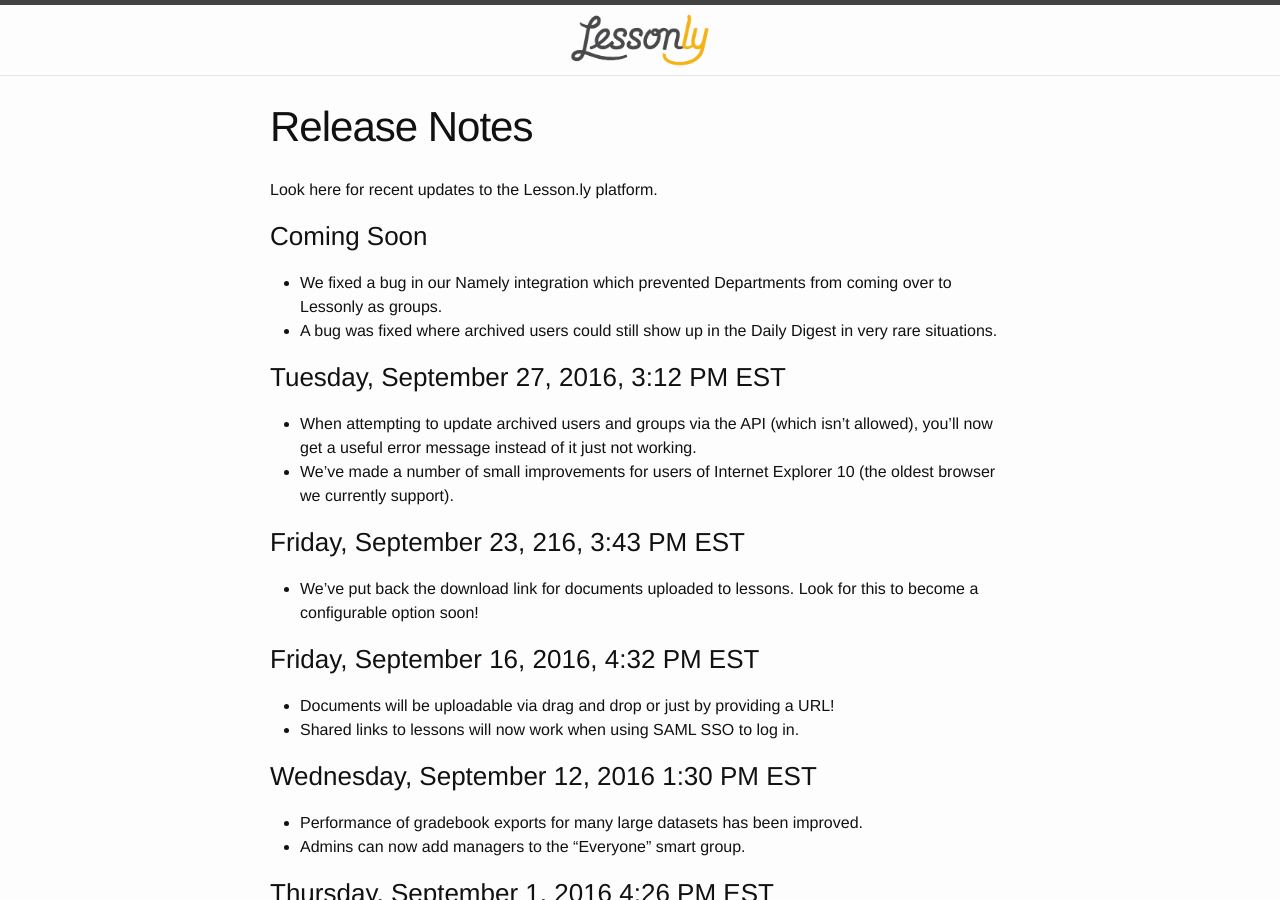
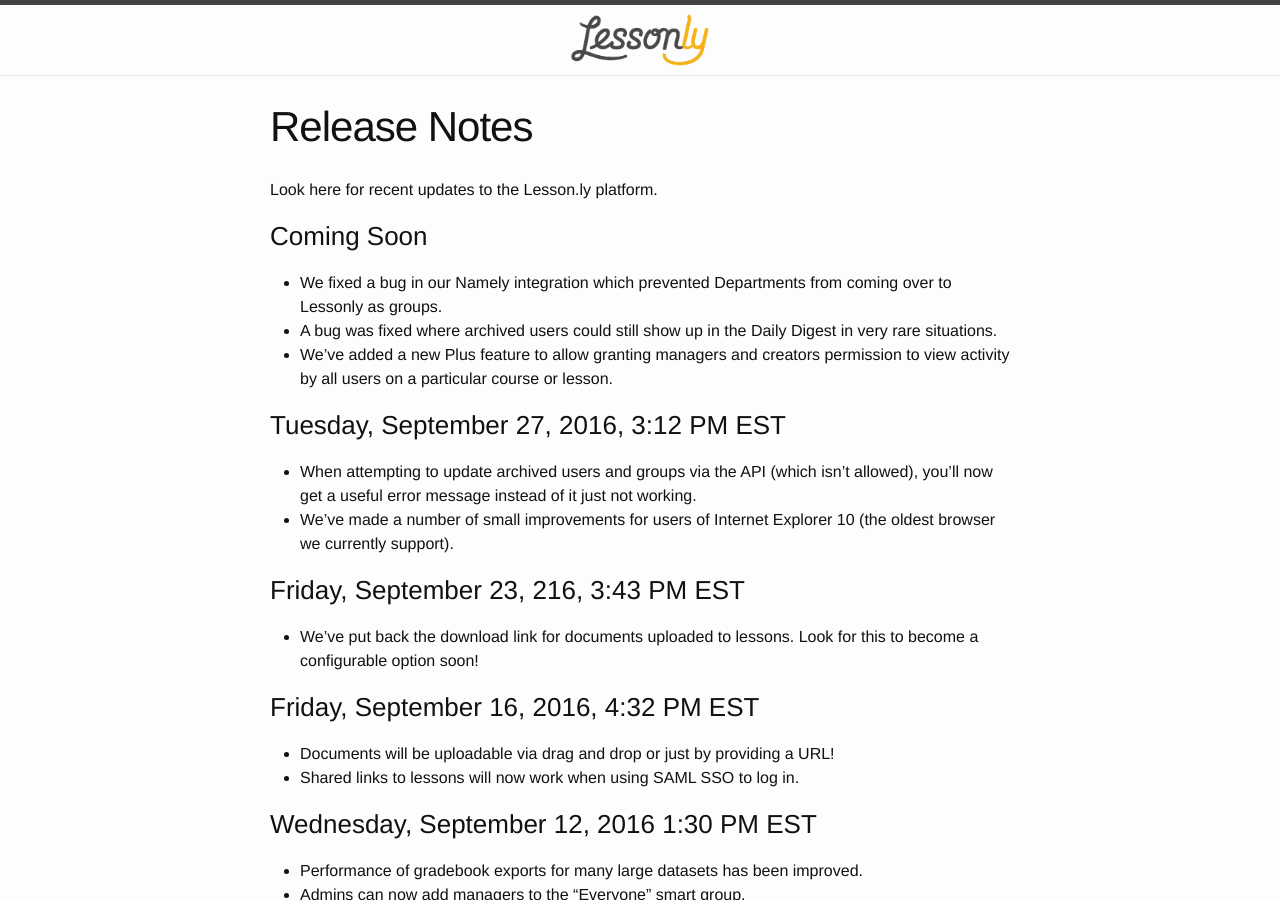
Before and after one commit to isabella232/lessonly.github.io, a Jekyll site: the page built from release-notes.md, in a window 1280 px wide and 900 px high. Built offline with Jekyll 4.4.1, drawn with Linux system fonts in a browser that asks for light colours.

Commit message:
Reporting permissions

```diff
--- a/release-notes.md
+++ b/release-notes.md
@@ -10,6 +10,7 @@
 
 - We fixed a bug in our Namely integration which prevented Departments from coming over to Lessonly as groups.
 - A bug was fixed where archived users could still show up in the Daily Digest in very rare situations.
+- We’ve added a new Plus feature to allow granting managers and creators permission to view activity by all users on a particular course or lesson.
 
 ### Tuesday, September 27, 2016, 3:12 PM EST
 
```
